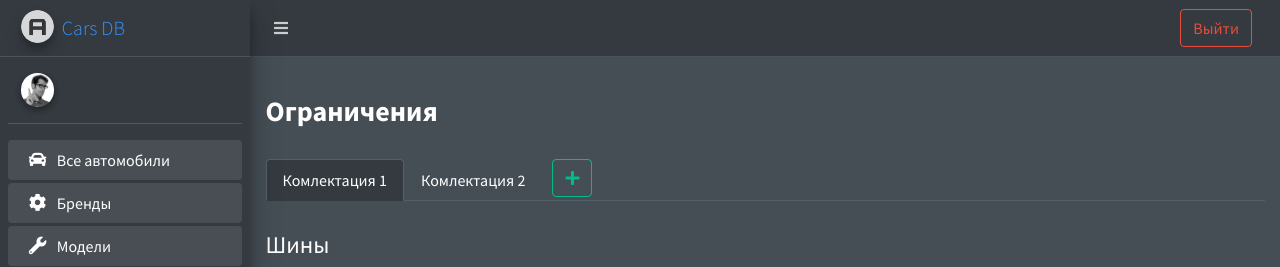
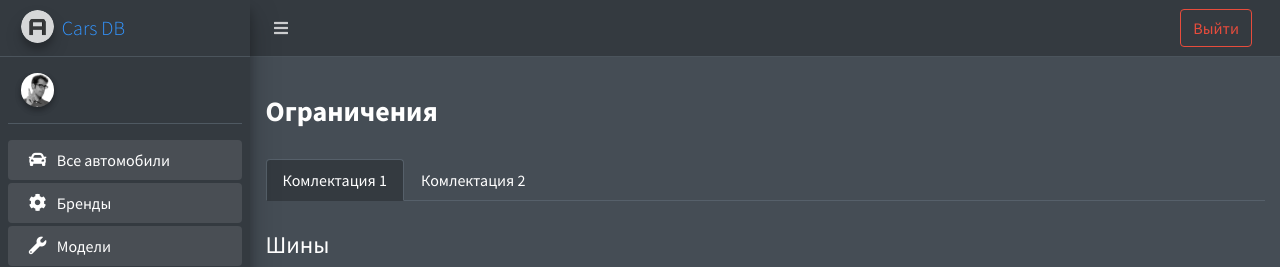
Before and after one commit to Wechnik/db_car_params, a Django app: template core/db_manager/templates/all_car/detail.html in a window 1280 px wide. Shown: the top 267 px of the page. Run offline with Django 4.2, Linux system fonts and the light colour scheme; the template is opened without the code that fills it, so the values that code supplies are empty; some libraries are stand-ins or nearby versions.

Commit message:
Удалить кнопку добавления комплектации при просмотре

```diff
--- a/core/db_manager/templates/all_car/detail.html
+++ b/core/db_manager/templates/all_car/detail.html
@@ -11,11 +11,6 @@
         </li>
         <li class="nav-item">
             <a class="nav-link" data-toggle="tab" style="color: white" href="#characteristics">Комлектация 2</a>
-        </li>
-        <li class="nav-item" style="margin-left: 10px;">
-            <a href="#" class="btn btn-outline-success">
-                <i class="fa fa-plus" aria-hidden="true"></i>
-            </a>
         </li>
     </ul>
 
```
